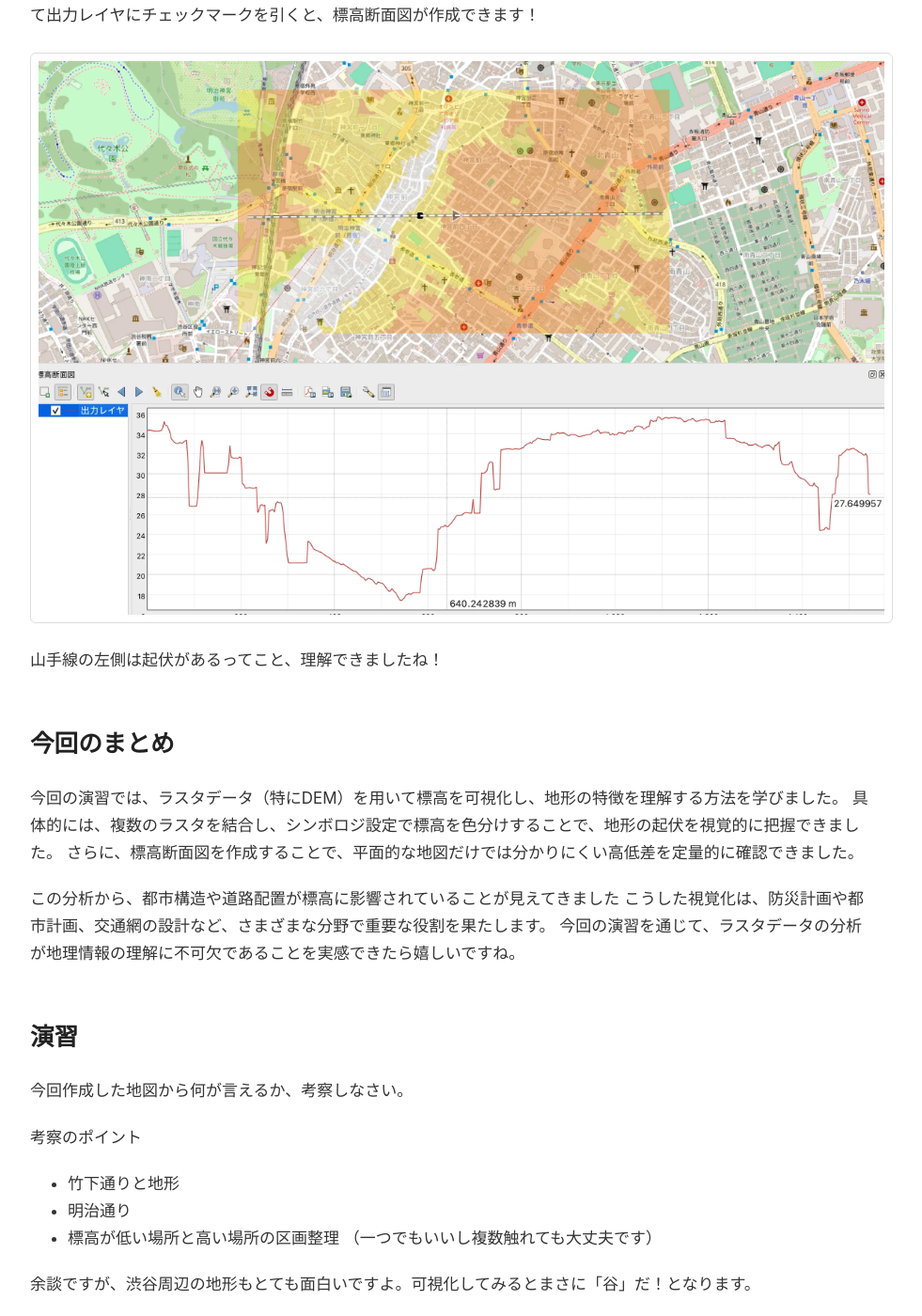
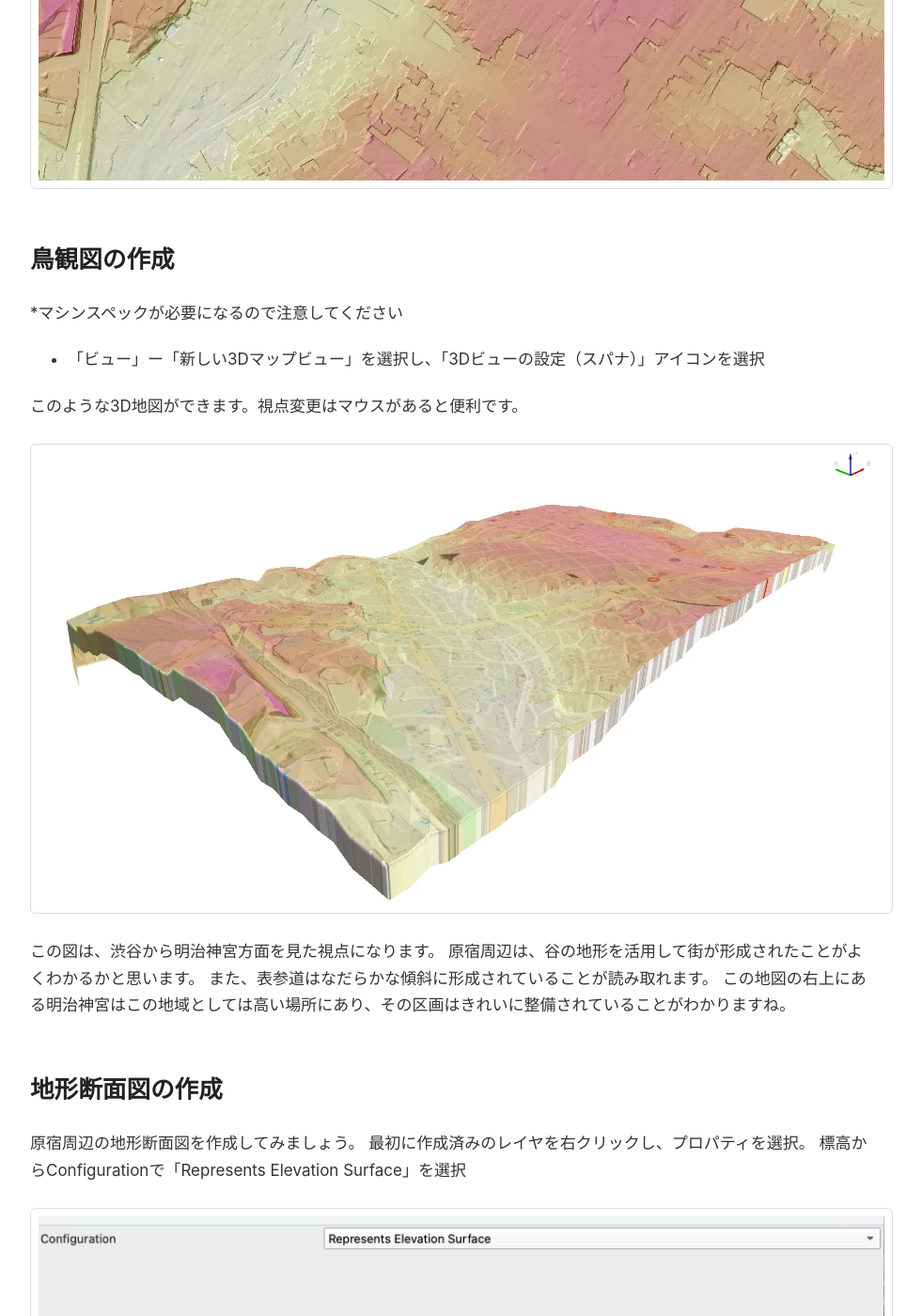
Before and after one commit to MasayaMatsushita/spatiotemporal-analysis, a Jekyll site: the page built from docs/lec/08-raster-analysis.md, in a window 1280 px wide and 1400 px high, scrolled down 9298 px. Shown: the whole window at 94% size, without its empty margins (158-1139 px from the left). Built offline with Jekyll 4.4.1, drawn with Linux system fonts in a browser that asks for light colours; our own code applies the rules of GitHub Pages for plain Markdown files; some of the changed text lies outside the part shown.

Commit message:
陰影図、鳥観図の追加

```diff
--- a/docs/lec/08-raster-analysis.md
+++ b/docs/lec/08-raster-analysis.md
@@ -17,6 +17,8 @@
 - [はじめに](#intro)
 - [数値標高モデルの視覚的分析](#elevation-model)
 - [ラスターデータとDEM](#dem)
+- [陰影図の作成](#shadow)
+- [鳥観図の作成](#bird)
 - [地形断面図の作成](#topographic)
 - [まとめ](#summary)
 - [演習](#exe)
@@ -108,6 +110,34 @@
 地表面のみの標高からなる DTM(Digital Terrain Model：数値地形モデル)もあります。
 DTMはDEMの仲間です。
 
+## 陰影図の作成 {#shadow}
+
+次にDEMデータを用いて陰影図を作成してみましょう。
+
+- 「ラスタ」ー「ラスタ解析」ー「陰影図(hillshade)」を選択
+- そのまま「実行」（tifデータの保存は任意）
+  - ![picture](../materials/08/figure_13.webp)
+
+このような図が作成されました
+![picture](../materials/08/figure_14.webp)
+
+これを先程色調整したレイヤの下に配置すると、立体感のある図が作成されます。
+![picture](../materials/08/figure_15.webp)
+
+## 鳥観図の作成 {#bird}
+
+*マシンスペックが必要になるので注意してください
+
+- 「ビュー」ー「新しい3Dマップビュー」を選択し、「3Dビューの設定（スパナ）」アイコンを選択
+
+このような3D地図ができます。視点変更はマウスがあると便利です。
+![picture](../materials/08/figure_16.webp)
+
+この図は、渋谷から明治神宮方面を見た視点になります。
+原宿周辺は、谷の地形を活用して街が形成されたことがよくわかるかと思います。
+また、表参道はなだらかな傾斜に形成されていることが読み取れます。
+この地図の右上にある明治神宮はこの地域としては高い場所にあり、その区画はきれいに整備されていることがわかりますね。
+
 ## 地形断面図の作成 {#topographic}
 
 原宿周辺の地形断面図を作成してみましょう。
```
Also changed, not shown: docs/materials/08/figure_13.webp (added), docs/materials/08/figure_14.webp (added), docs/materials/08/figure_15.webp (added), docs/materials/08/figure_16.webp (added).
